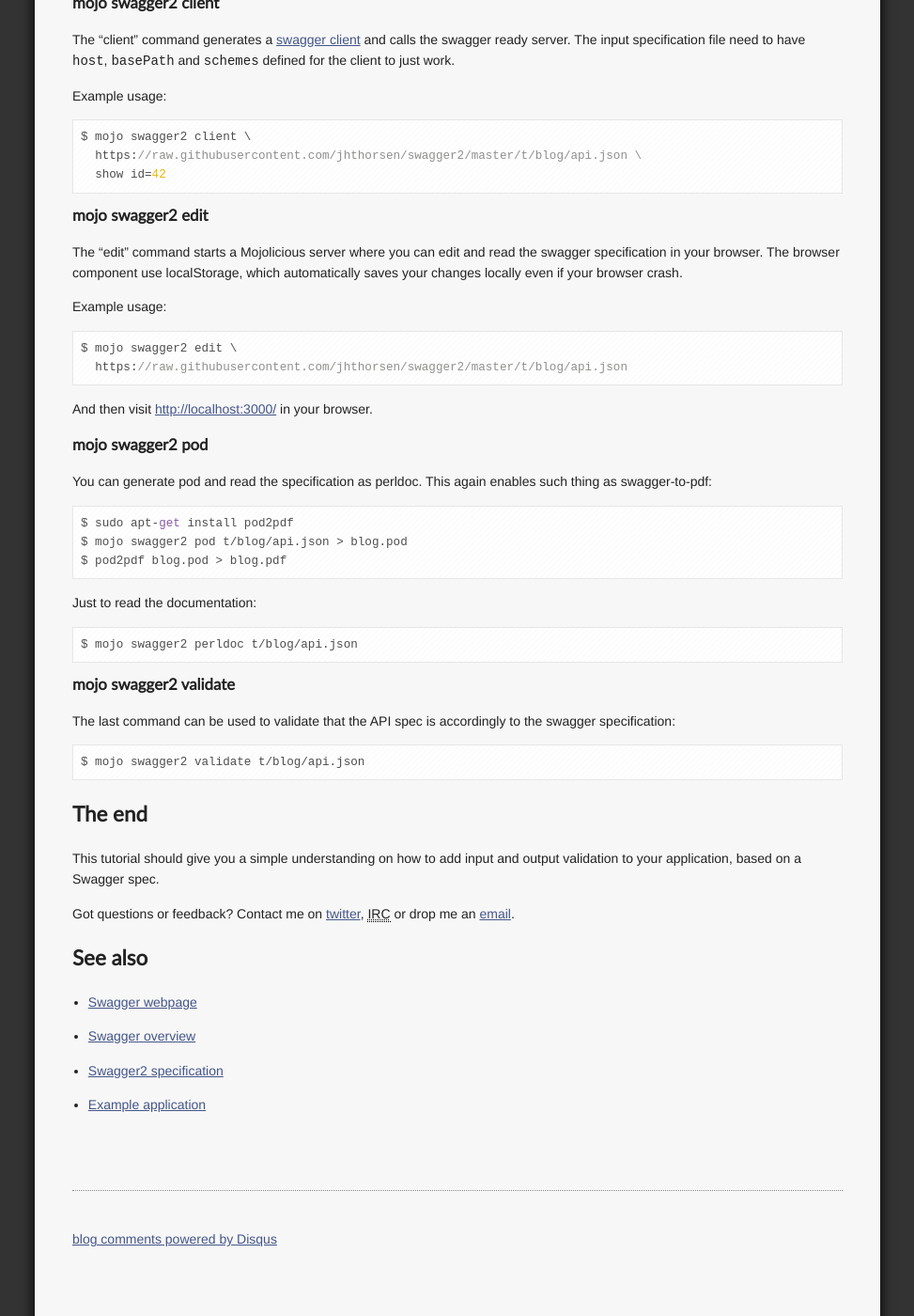
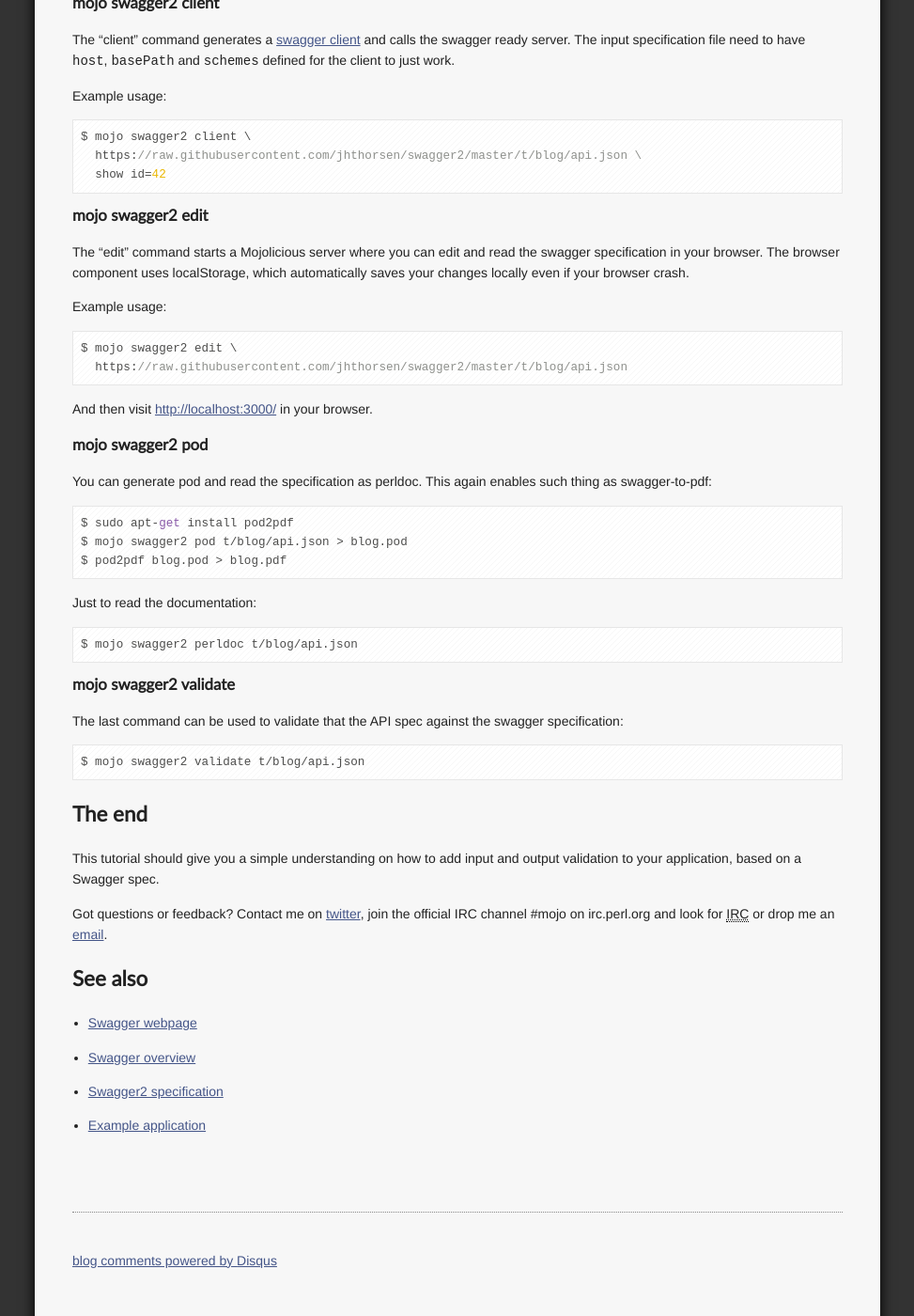
Before and after one commit to kberov/jhthorsen.github.com, a Jekyll site: the page built from perl/_posts/2015-07-05-mojolicious-swagger2.markdown, in a window 1280 px wide and 1400 px high, scrolled down 3490 px. Shown: the whole window at 94% size, without its empty margins (153-1126 px from the left). Built offline with Jekyll 4.4.1, drawn with Linux system fonts in a browser that asks for light colours; comment, search, counter and statistics services are not loaded; some of the changed text lies outside the part shown.

Commit message:
profreading with some changes to approve

```diff
--- a/perl/_posts/2015-07-05-mojolicious-swagger2.markdown
+++ b/perl/_posts/2015-07-05-mojolicious-swagger2.markdown
@@ -95,7 +95,7 @@
     ...
 
 In addition to the manually added routes, Mojolicious::Plugin::Swagger2 has
-added five more routes, which is automatically generated from the
+added five more routes, which are automatically generated from the
 [API spec](https://github.com/jhthorsen/swagger2/blob/master/t/blog/api.json).
 
 The generated routes differ from the standard routes, since they point to a
@@ -202,7 +202,7 @@
 ### mojo swagger2 edit
 
 The "edit" command starts a Mojolicious server where you can edit and read the
-swagger specification in your browser. The browser component use localStorage,
+swagger specification in your browser. The browser component uses localStorage,
 which automatically saves your changes locally even if your browser crash.
 
 Example usage:
@@ -227,8 +227,7 @@
 
 ### mojo swagger2 validate
 
-The last command can be used to validate that the API spec is accordingly to
-the swagger specification:
+The last command can be used to validate that the API spec against the swagger specification:
 
     $ mojo swagger2 validate t/blog/api.json
 
@@ -239,7 +238,8 @@
 
 Got questions or feedback? Contact me on
 [twitter](http://twitter.com/jhthorsen),
-<abbr title="batman on irc.perl.org">IRC</abbr>
+join the official IRC channel #mojo on irc.perl.org
+and look for <abbr title="batman on irc.perl.org">IRC</abbr>
 or drop me an [email](mailto:jhthorsen@cpan.org).
 
 ## See also
```
Also changed, not shown: other parts of perl/_posts/2015-07-05-mojolicious-swagger2.markdown (+1 -1 lines).
